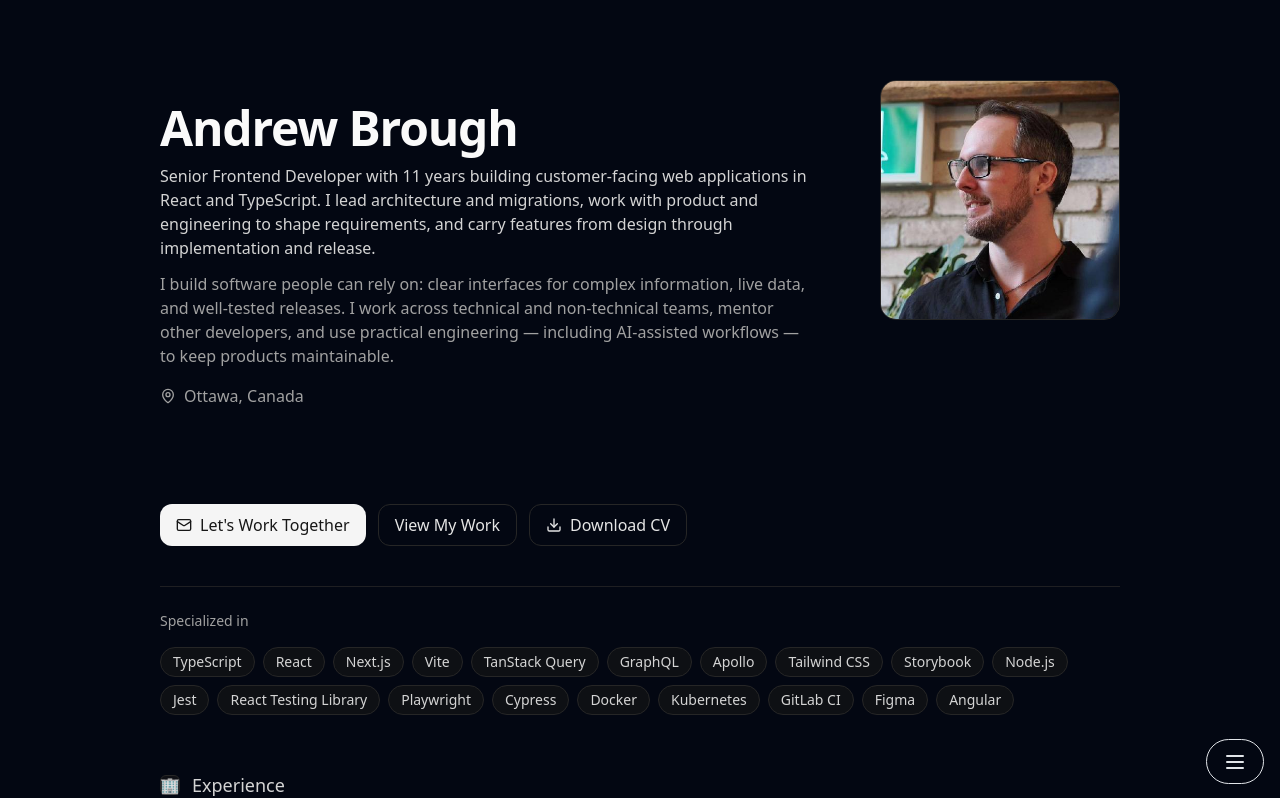
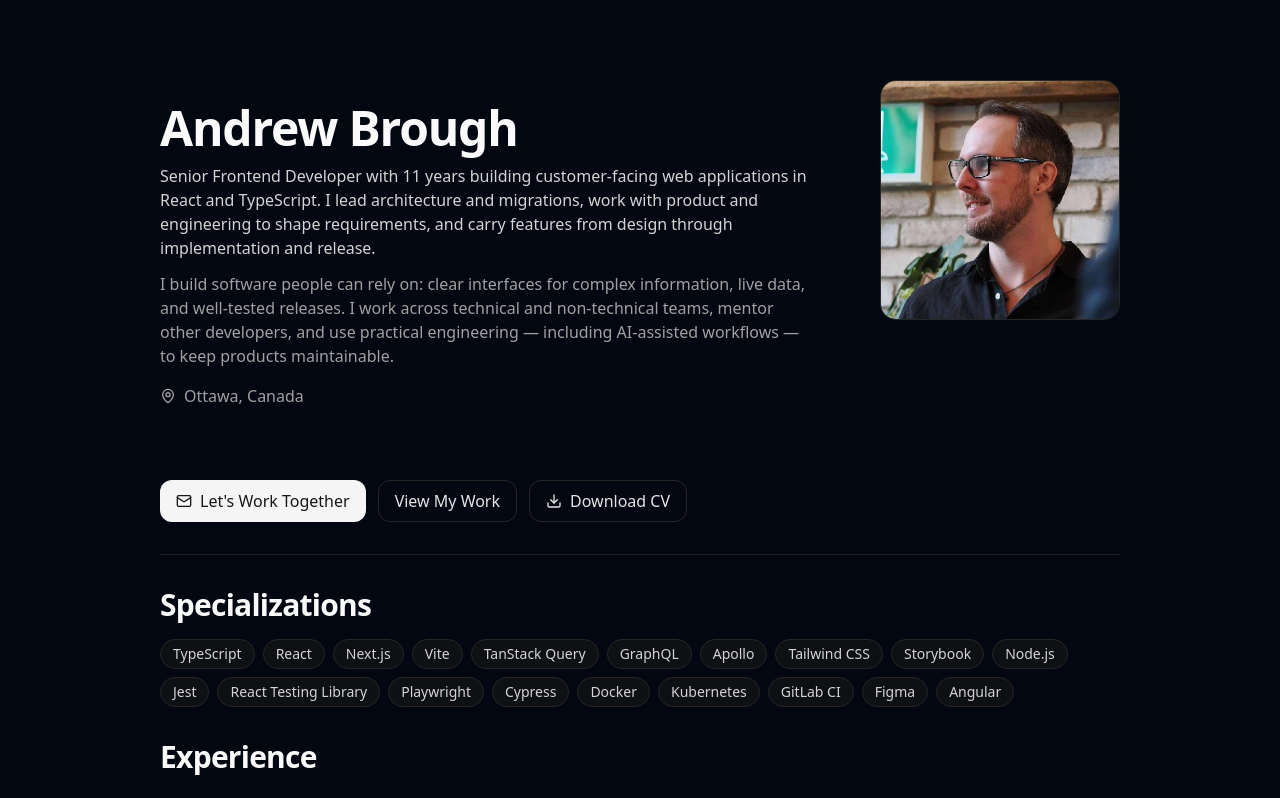
Before and after one commit to AndrewBrough/AndrewBrough.github.io, a React (Vite) app: page / in a window 1280 px wide. Shown: the top 798 px of the page. Built offline with nearby package versions, Linux system fonts and the light colour scheme.

Commit message:
Fix a bunch of font and spacing formatting

```diff
--- a/src/pages/MainPage/ExperienceSection.tsx
+++ b/src/pages/MainPage/ExperienceSection.tsx
@@ -2,13 +2,8 @@ import { ExperienceEntry } from "./ExperienceEntry";
 import { experiences } from "./experiences";
 
 export const ExperienceSection = () => (
-  <div id="experience" className="mt-14">
-    <div className="flex items-center gap-3 text-neutral-300">
-      <span className="inline-flex h-5 w-5 items-center justify-center rounded-md border border-neutral-800 bg-neutral-900/60">
-        🏢
-      </span>
-      <h2 className="text-lg font-medium">Experience</h2>
-    </div>
+  <div id="experience" className="my-8">
+    <h2 className="mt-4 text-2xl md:text-3xl font-semibold tracking-tight text-neutral-50">Experience</h2>
     <ul className="mt-6 space-y-10 text-neutral-300">
       {experiences.map(experience => (
         <ExperienceEntry
--- a/src/pages/MainPage/Intro.tsx
+++ b/src/pages/MainPage/Intro.tsx
@@ -7,15 +7,15 @@ import { SkillsSection } from "./SkillsSection";
 export const Intro = () => {
   return (
     <section className="w-full max-w-5xl mx-auto px-6 md:px-8 py-12 md:py-20">
-      <div className="flex flex-col gap-10 md:gap-16 items-start">
+      <div className="flex flex-col gap-4 md:gap-10 items-start">
           <div className="flex flex-row gap-10 md:gap-16 items-start">
             <HeroText />
             <PortraitCard />
           </div>
           <div>
-          <HeroActions />
-          <SkillsSection />
-          <ExperienceSection />
+            <HeroActions />
+            <SkillsSection />
+            <ExperienceSection />
           </div>
       </div>
     </section>
--- a/src/pages/MainPage/SkillsSection.tsx
+++ b/src/pages/MainPage/SkillsSection.tsx
@@ -1,6 +1,6 @@
 export const SkillsSection = () => (
-  <div className="mt-10 border-t border-neutral-800/80 pt-6">
-    <p className="text-sm text-neutral-400">Specialized in</p>
+  <div className="my-8 border-t border-neutral-800/80 pt-4">
+    <h2 className="mt-4 text-2xl md:text-3xl font-semibold tracking-tight text-neutral-50">Specializations</h2>
     <ul className="mt-4 flex flex-wrap gap-2">
       {skills.map(skill => (
         <li
--- a/src/routes/__root.tsx
+++ b/src/routes/__root.tsx
@@ -1,4 +1,3 @@
-import { Navigation } from "@/components/Navigation";
 import { TanstackDevtools } from "@tanstack/react-devtools";
 import { Outlet, createRootRoute } from "@tanstack/react-router";
 import { TanStackRouterDevtoolsPanel } from "@tanstack/react-router-devtools";
@@ -6,7 +5,6 @@ import { TanStackRouterDevtoolsPanel } from "@tanstack/react-router-devtools";
 export const Route = createRootRoute({
   component: () => (
     <>
-      <Navigation />
       <Outlet />
       <TanstackDevtools
         config={{
```
